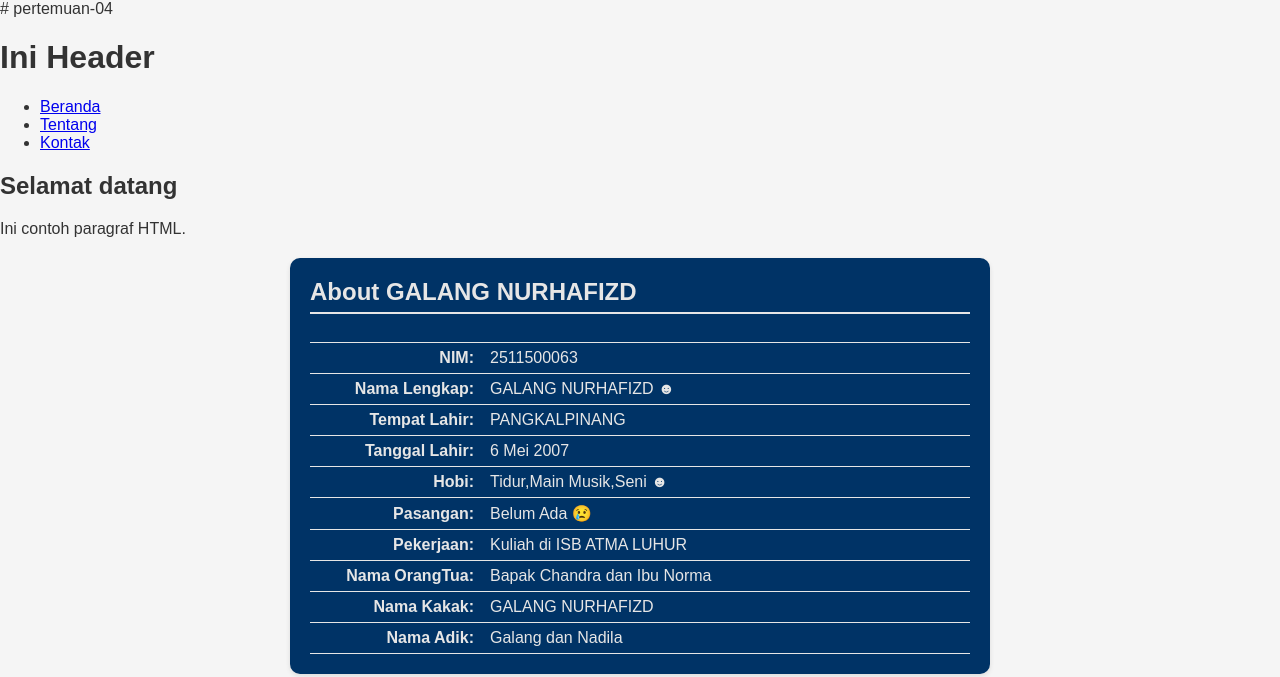
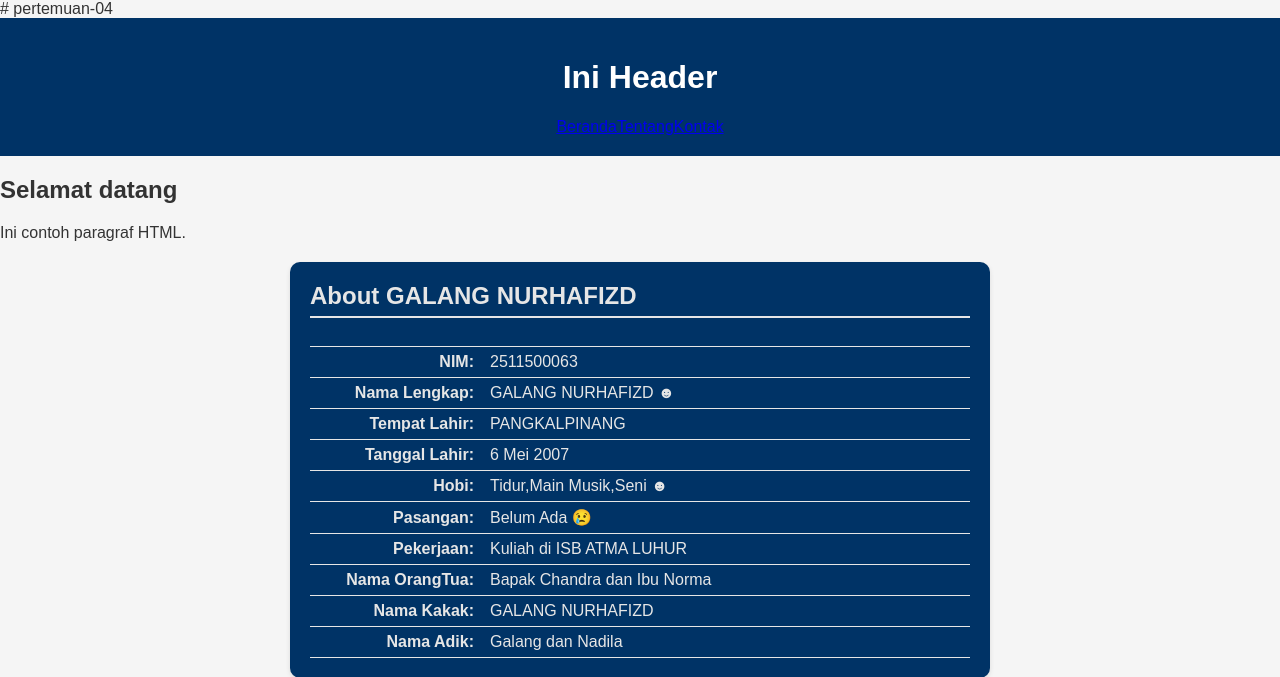
Before and after one commit to 2511500063-gal/2511500063-PWD-TI1B-2526O, a PHP site: page /pertemuan-04/index.html in a window 1280 px wide. Shown: the top 677 px of the page. Run offline with PHP 8.4, Linux system fonts and the light colour scheme.

Commit message:
styling header

```diff
--- a/pertemuan-04/style.css
+++ b/pertemuan-04/style.css
@@ -10,6 +10,27 @@
     line height: 1.5;
  }
 
+ header {
+    background: #003366;
+    color: #fff;
+    padding: 20px;
+    text-align: center;
+ }
+
+ header ul {
+    display: flex;
+    justify-content: center;
+    list-style: none;
+    padding: 0;
+    margin: 10px 0 0;
+
+    header li a {
+        color: #fff;
+        text-decoration: none;
+        padding: 6px 12px;
+    }
+ }
+
  #about,
     #contact {
         background-color: #003366;
```
Also changed, not shown: pertemuan-04/README.md.
